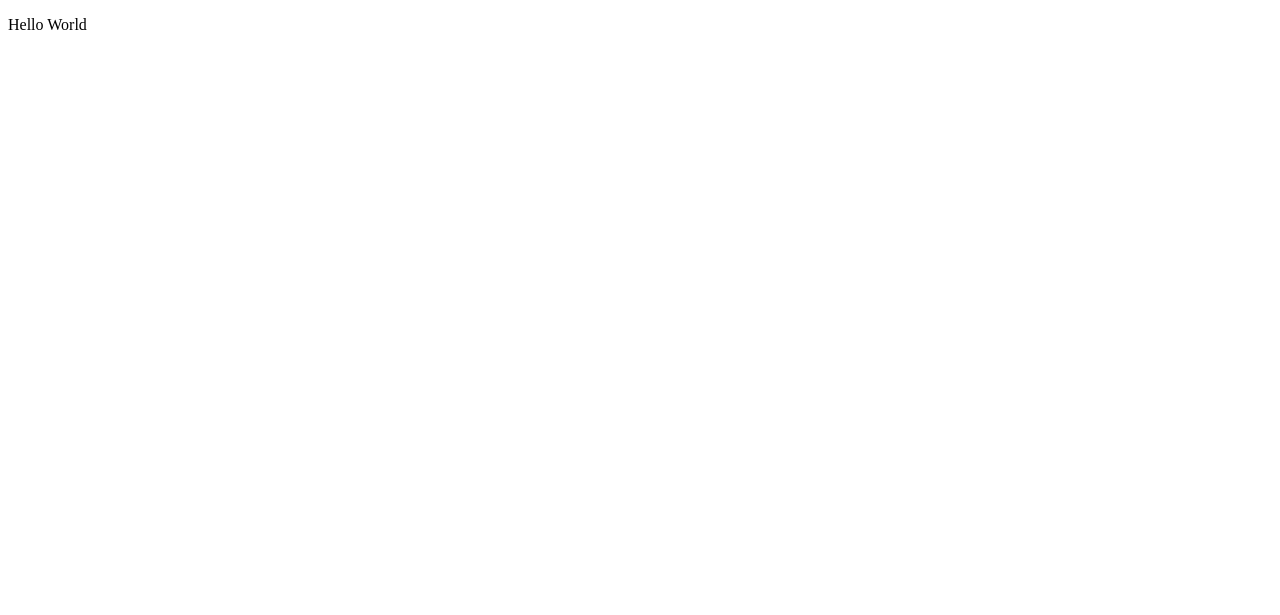
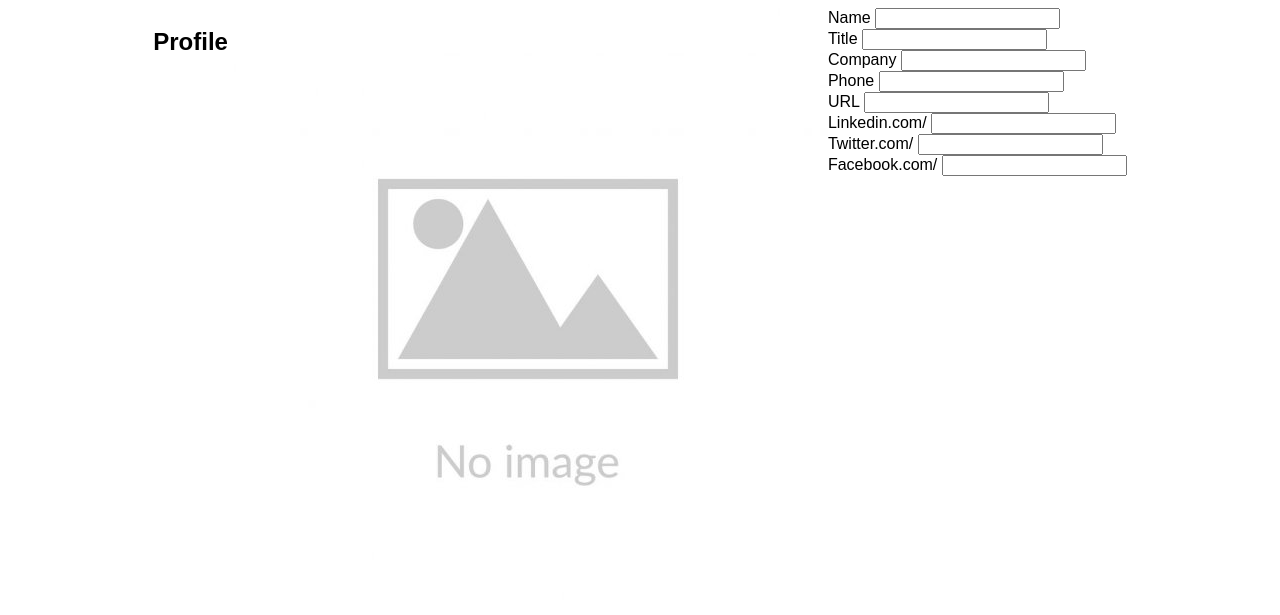
Before and after one commit to kitopdl/thevrcard, a plain HTML site: page index.html in a window 1280 px wide. Drawn offline with Linux system fonts and the light colour scheme.

Commit message:
Update issue1 1

```diff
--- a/index.html
+++ b/index.html
@@ -2,8 +2,52 @@
 <html>
   <head>
     <title>thevrcard</title>
+    <link rel="stylesheet" href="/styles.css">
+    <meta charset="UTF-8">
+    <meta name="viewport" content="width=device-width, initial-scale=1.0">
   </head>
   <body>
-    <p>Hello World</p>
+    <div class="container">
+      <h2>Profile</h2>
+      <div>
+        <img src="no-image.jpg">
+      </div>
+      <form action="">
+        <div class="column-inputs">
+          <div class="info">
+            <label for="name">Name </label>
+            <input type="text" name="name" id="name">
+          </div>
+          <div class="info">
+            <label for="title">Title </label>
+            <input type="text" name="title" id="title">
+          </div>
+          <div class="info">
+            <label for="company">Company </label>
+            <input type="text" name="company" id="company">
+          </div>
+          <div class="info">
+            <label for="phone">Phone </label>
+            <input type="text" name="phone" id="phone">
+          </div>
+          <div class="info">
+            <label for="url">URL </label>
+            <input type="text" name="url" id="url">
+          </div>
+          <div class="info">
+            <label for="linkedin">Linkedin.com/ </label>
+            <input type="text" name="linkedin" id="linkedin">
+          </div>
+          <div class="info">
+            <label for="twitter">Twitter.com/ </label>
+            <input type="text" name="twitter" id="twitter">
+          </div>
+          <div class="info">
+            <label for="facebook">Facebook.com/ </label>
+            <input type="text" name="facebook" id="facebook">
+          </div>
+        </div>
+      </form>
+    </div>
   </body>
 </html>
--- /dev/null
+++ b/styles.css
@@ -0,0 +1,8 @@
+* {
+  font-family: sans-serif;
+}
+
+.container {
+  display: flex;
+  justify-content: center;
+}
```
Also changed, not shown: no-image.jpg (added).
